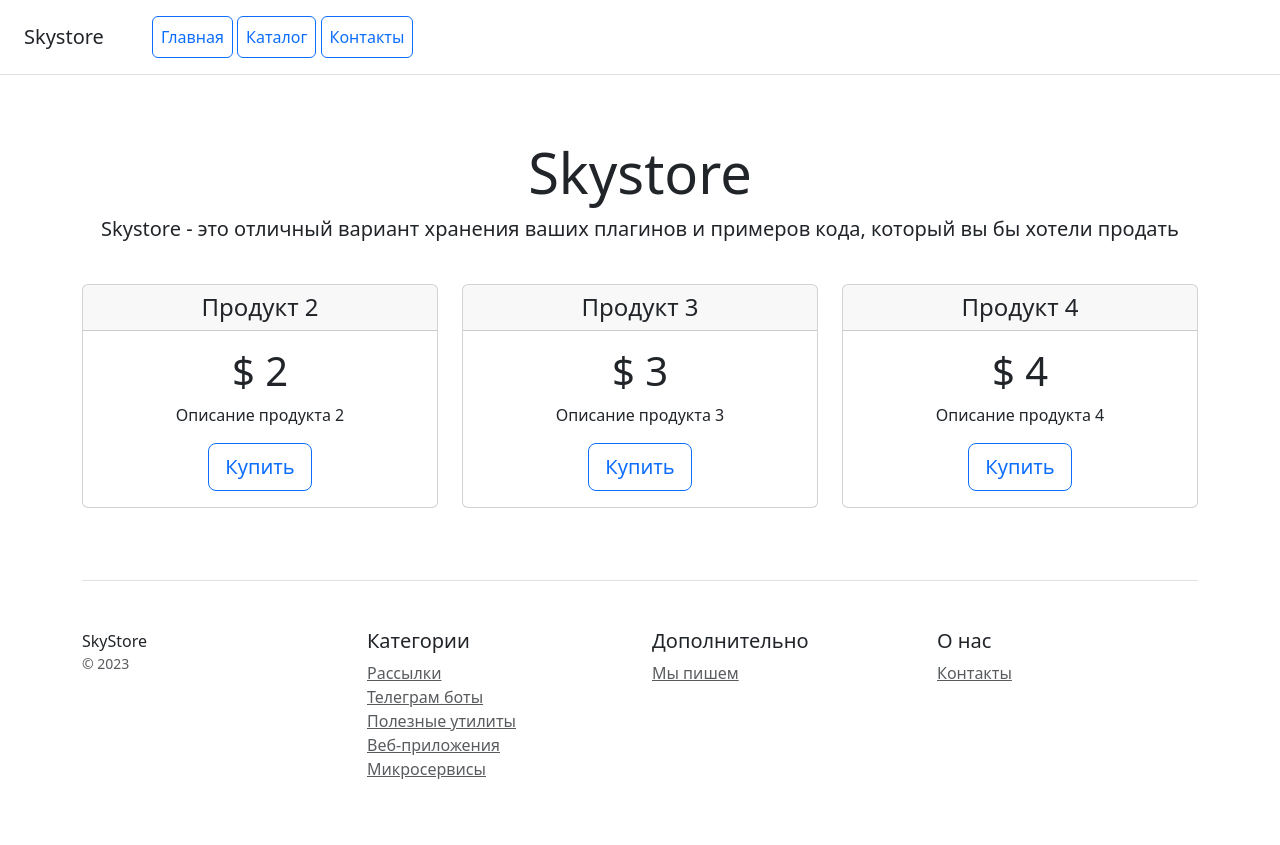
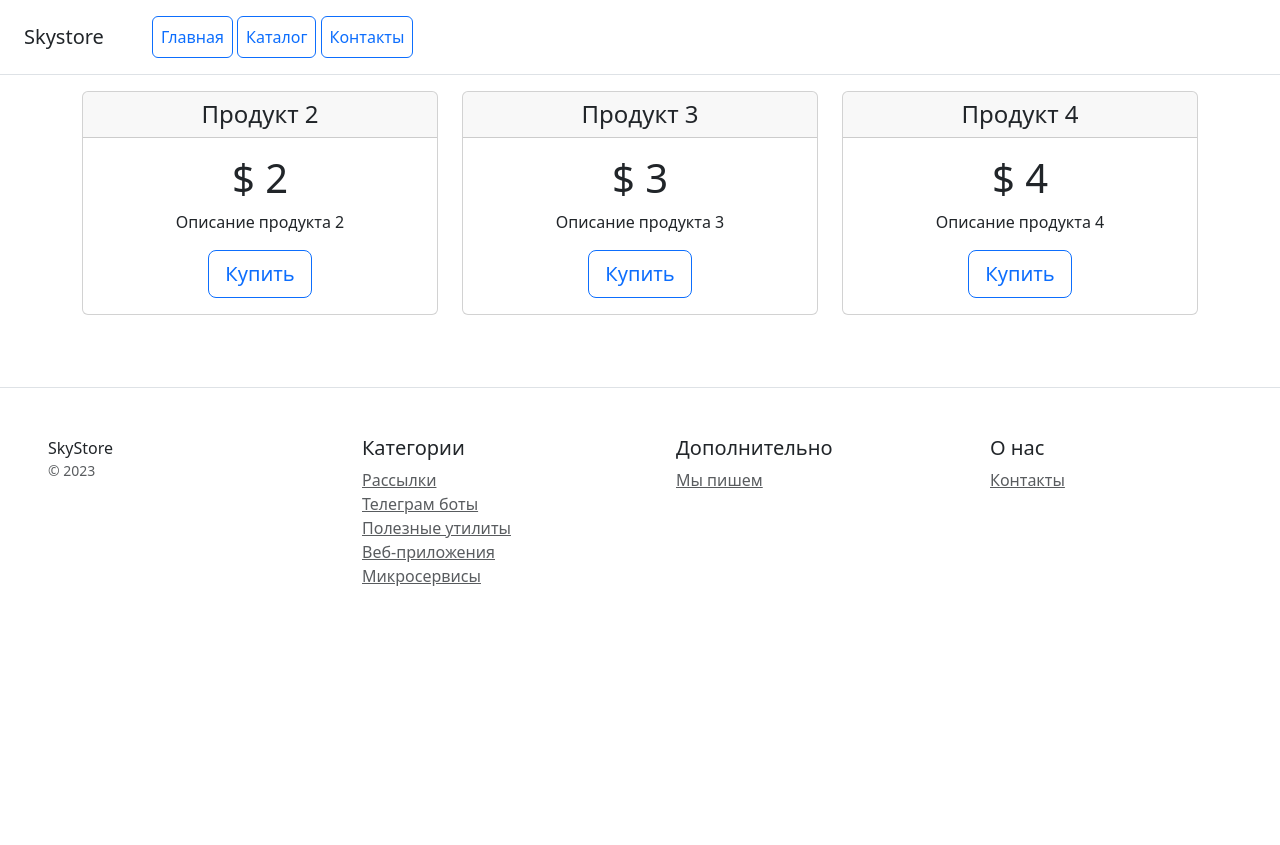
Before and after one commit to Psyduck-duck/internet_shop_project, a Django app: page /catalog/home/ in a window 1280 px wide. After the commit the page ends 586 px from the top, so only its background shows below. Run offline with Django 5.2, Linux system fonts and the light colour scheme; data comes from the database, SQL or seed files in the repository; some libraries are stand-ins or nearby versions.

Commit message:
create base.html

```diff
--- /dev/null
+++ b/catalog/templates/catalog/base.html
@@ -0,0 +1,54 @@
+<!doctype html>
+<html lang="en">
+<head>
+    <meta charset="utf-8">
+    <meta name="viewport" content="width=device-width, initial-scale=1">
+    <title>{% block title %}Skystore{% endblock %}</title>
+    <link rel="stylesheet" href="/static/css/bootstrap.min.css">
+
+</head>
+<body>
+<div class="d-flex flex-column flex-md-row align-items-center p-3 px-md-4 mb-3 bg-white border-bottom box-shadow">
+    <h5 class="my-0 mr-md-auto font-weight-normal">Skystore</h5>
+    <nav class="ms-5">
+        <a class="p-2 btn btn-outline-primary" href="/catalog/home/">Главная</a>
+        <a class="p-2 btn btn-outline-primary" href="/">Каталог</a>
+        <a class="p-2 btn btn-outline-primary" href="/catalog/contacts/">Контакты</a>
+    </nav>
+</div>
+
+{% block content %}{% endblock %}
+
+<footer class="pt-4 my-md-5 pt-md-5 border-top">
+    <div class="row">
+        <div class="col-12 col-md ms-5">
+            SkyStore
+            <small class="d-block mb-3 text-muted">&copy; 2023</small>
+        </div>
+        <div class="col-6 col-md">
+            <h5>Категории</h5>
+            <ul class="list-unstyled text-small">
+                <li><a class="text-muted" href="#">Рассылки</a></li>
+                <li><a class="text-muted" href="#">Телеграм боты</a></li>
+                <li><a class="text-muted" href="#">Полезные утилиты</a></li>
+                <li><a class="text-muted" href="#">Веб-приложения</a></li>
+                <li><a class="text-muted" href="#">Микросервисы</a></li>
+            </ul>
+        </div>
+        <div class="col-6 col-md">
+            <h5>Дополнительно</h5>
+            <ul class="list-unstyled text-small">
+                <li><a class="text-muted" href="#">Мы пишем</a></li>
+            </ul>
+        </div>
+        <div class="col-6 col-md">
+            <h5>О нас</h5>
+            <ul class="list-unstyled text-small">
+                <li><a class="text-muted" href="/contacts/">Контакты</a></li>
+            </ul>
+        </div>
+    </div>
+</footer>
+<script src="static/js/bootstrap.bundle.min.js"></script>
+</body>
+</html>
--- a/catalog/templates/catalog/home.html
+++ b/catalog/templates/catalog/home.html
@@ -1,28 +1,8 @@
-<!doctype html>
-<html lang="en">
-<head>
-    <meta charset="utf-8">
-    <meta name="viewport" content="width=device-width, initial-scale=1">
-    <title>Skystore</title>
-    <link rel="stylesheet" href="/static/css/bootstrap.min.css">
+{% extends 'catalog/base.html' %}
 
-</head>
-<body>
-<div class="d-flex flex-column flex-md-row align-items-center p-3 px-md-4 mb-3 bg-white border-bottom box-shadow">
-    <h5 class="my-0 mr-md-auto font-weight-normal">Skystore</h5>
-    <nav class="ms-5">
-        <a class="p-2 btn btn-outline-primary" href="/catalog/home/">Главная</a>
-        <a class="p-2 btn btn-outline-primary" href="/">Каталог</a>
-        <a class="p-2 btn btn-outline-primary" href="/catalog/contacts/">Контакты</a>
-    </nav>
-</div>
+{% block title %}Главная страница{% endblock %}
 
-<div class="pricing-header px-3 py-3 pt-md-5 pb-md-4 mx-auto text-center">
-    <h1 class="display-4">Skystore</h1>
-    <p class="lead">Skystore - это отличный вариант хранения ваших плагинов и примеров кода, который вы бы хотели
-        продать</p>
-</div>
-
+{% block content %}
 <div class="container">
     <div class="row text-center justify-content-center">
 
@@ -35,7 +15,7 @@
                 </div>
                 <div class="card-body">
                     {% if product.image %}
-                        <img src="{{product.image.url}}" class="img-fluid" alt="image" />
+                    <img src="{{product.image.url}}" class="img-fluid" alt="image"/>
                     {% endif %}
                     <h1 class="card-title pricing-card-title">$ {{product.price}}</h1>
                     <p>{{product.description}}</p>
@@ -46,38 +26,5 @@
 
         {% endfor %}
     </div>
-
-    <footer class="pt-4 my-md-5 pt-md-5 border-top">
-        <div class="row">
-            <div class="col-12 col-md">
-                SkyStore
-                <small class="d-block mb-3 text-muted">&copy; 2023</small>
-            </div>
-            <div class="col-6 col-md">
-                <h5>Категории</h5>
-                <ul class="list-unstyled text-small">
-                    <li><a class="text-muted" href="#">Рассылки</a></li>
-                    <li><a class="text-muted" href="#">Телеграм боты</a></li>
-                    <li><a class="text-muted" href="#">Полезные утилиты</a></li>
-                    <li><a class="text-muted" href="#">Веб-приложения</a></li>
-                    <li><a class="text-muted" href="#">Микросервисы</a></li>
-                </ul>
-            </div>
-            <div class="col-6 col-md">
-                <h5>Дополнительно</h5>
-                <ul class="list-unstyled text-small">
-                    <li><a class="text-muted" href="#">Мы пишем</a></li>
-                </ul>
-            </div>
-            <div class="col-6 col-md">
-                <h5>О нас</h5>
-                <ul class="list-unstyled text-small">
-                    <li><a class="text-muted" href="/contacts/">Контакты</a></li>
-                </ul>
-            </div>
-        </div>
-    </footer>
 </div>
-<script src="static/js/bootstrap.bundle.min.js"></script>
-</body>
-</html>
+{% endblock %}
```
Also changed, not shown: catalog/templates/catalog/contacts.html (+13 -54 lines).
